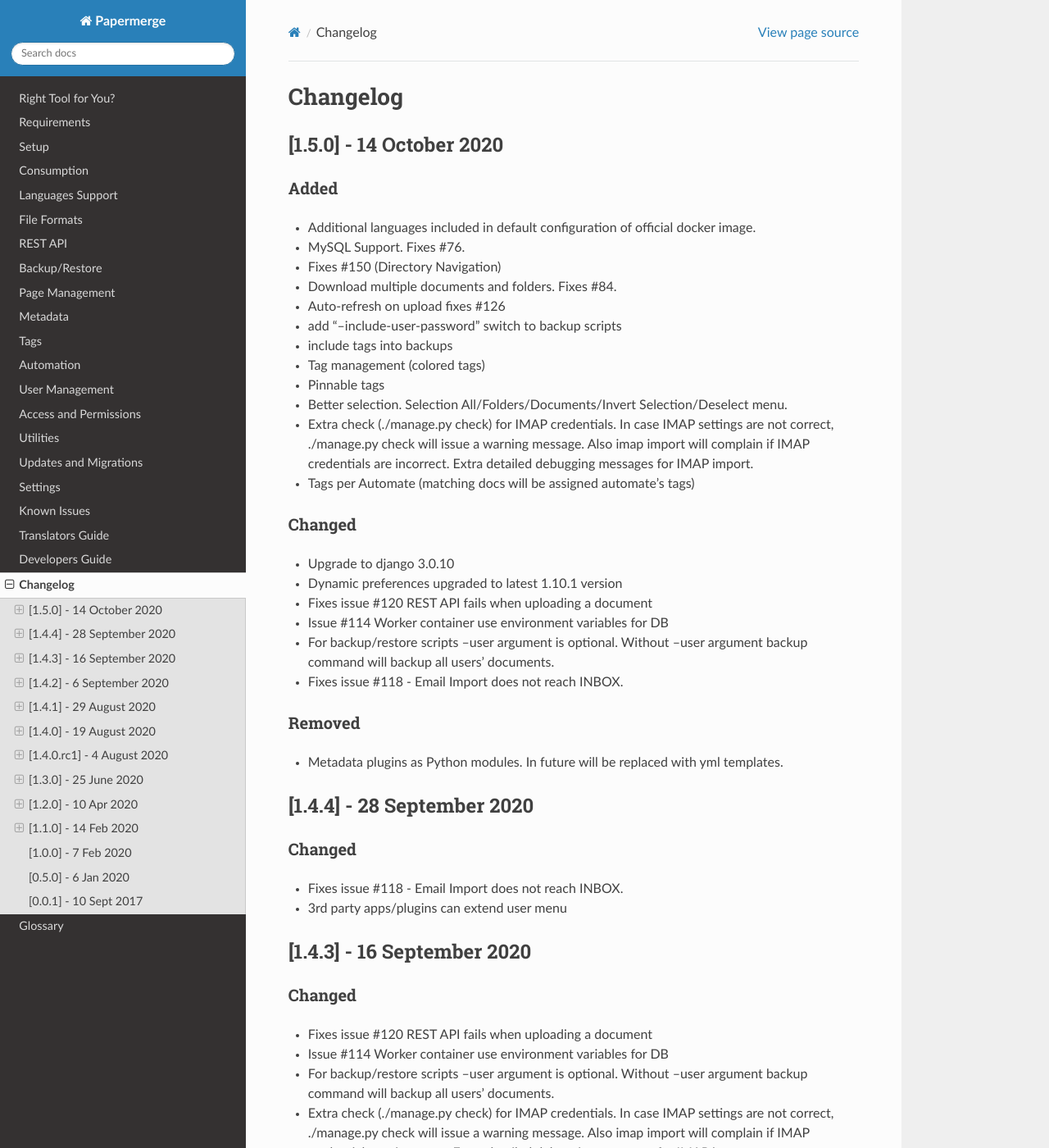
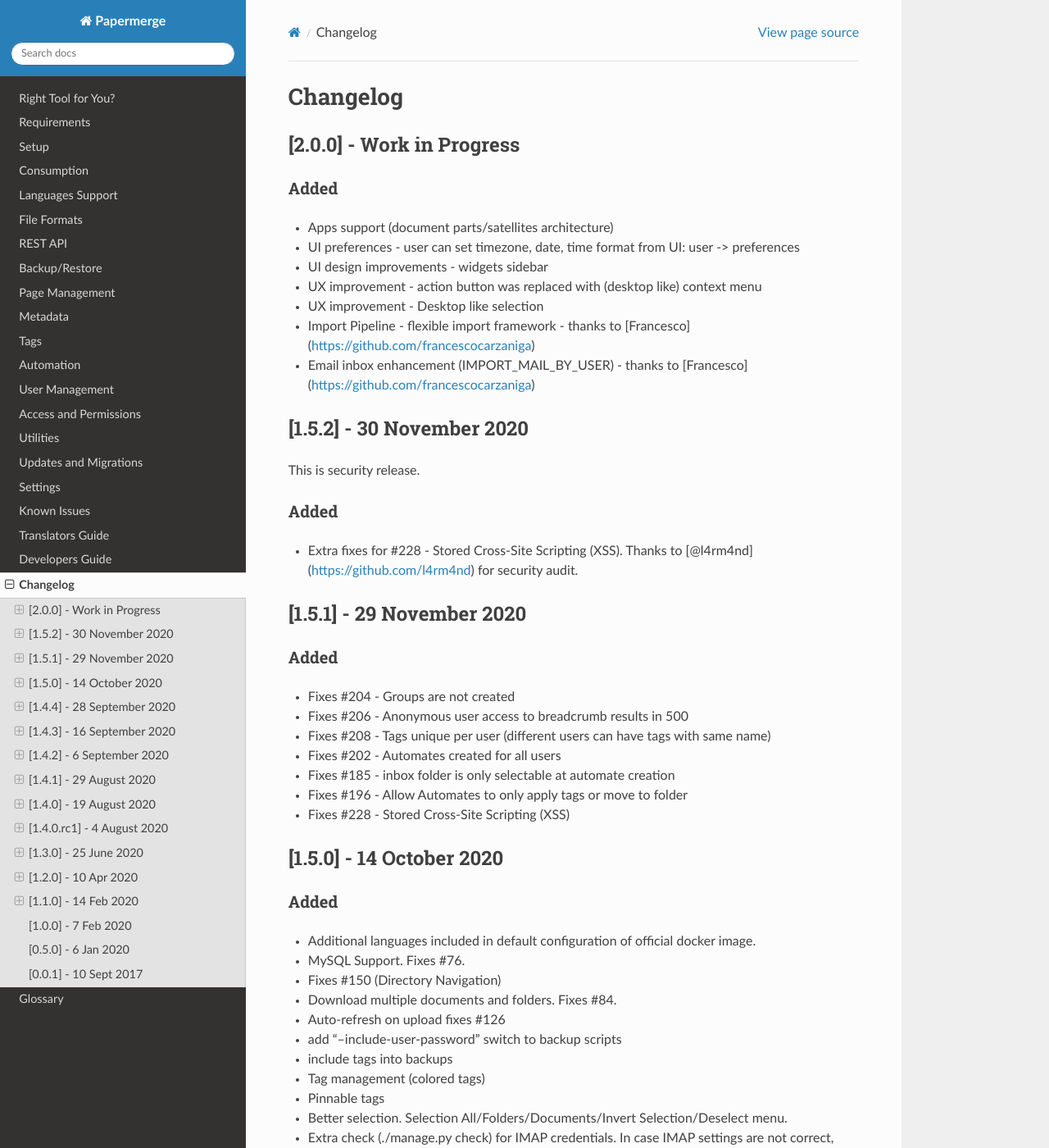
Before and after one commit to ciur/papermerge, a Sphinx documentation site: the page built from docs/source/changelog.rst, in a window 1280 px wide and 1400 px high. Shown: the whole window at 82% size. Built offline with Sphinx 7.4.7 and the Read the Docs theme 2.0.0, drawn with Linux system fonts in a browser that asks for light colours.

Commit message:
documentation changelog updated

```diff
--- a/docs/source/changelog.rst
+++ b/docs/source/changelog.rst
@@ -1,5 +1,45 @@
 Changelog
 ==========
+
+
+[2.0.0] - Work in Progress
+###########################
+
+Added
+~~~~~~
+
+- Apps support (document parts/satellites architecture)
+- UI preferences - user can set timezone, date, time format from UI: user -> preferences
+- UI design improvements - widgets sidebar
+- UX improvement - action button was replaced with (desktop like) context menu
+- UX improvement - Desktop like selection
+- Import Pipeline - flexible import framework - thanks to [Francesco](https://github.com/francescocarzaniga)
+- Email inbox enhancement (IMPORT_MAIL_BY_USER) - thanks to [Francesco](https://github.com/francescocarzaniga)
+
+[1.5.2] - 30 November 2020
+##############################
+
+This is security release.
+
+Added
+~~~~~~
+
+- Extra fixes for #228 - Stored Cross-Site Scripting (XSS). Thanks to [@l4rm4nd](https://github.com/l4rm4nd) for security audit.
+
+[1.5.1] - 29 November 2020
+#############################
+
+Added
+~~~~~~~
+
+- Fixes #204 - Groups are not created
+- Fixes #206 - Anonymous user access to breadcrumb results in 500
+- Fixes #208 - Tags unique per user (different users can have tags with same name)
+- Fixes #202 - Automates created for all users
+- Fixes #185 - inbox folder is only selectable at automate creation
+- Fixes #196 - Allow Automates to only apply tags or move to folder
+- Fixes #228 - Stored Cross-Site Scripting (XSS)
+
 
 [1.5.0] - 14 October 2020
 ##############################
```
